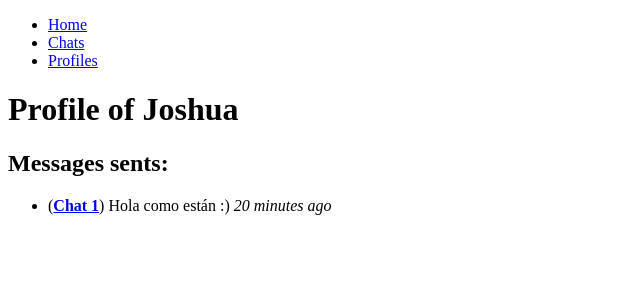
After one commit to JoshuaCarrera/ChatWeb, a Django app: page /home/profile/2 in a window 1280 px wide. The commit adds this page. Shown: the top 300 px of the page, without its empty margins (0-640 px from the left). Run offline with Django 4.2, Linux system fonts and the light colour scheme; data comes from the database, SQL or seed files in the repository.

Commit message:
Added profile page view

```diff
--- a/chat/models.py
+++ b/chat/models.py
@@ -16,7 +16,7 @@ class Chat(models.Model):
         return self.name
 
 class Message(models.Model):
-    sender = models.ForeignKey(Profile, related_name='messages_sent', on_delete=models.SET_NULL, null=True)
+    sender = models.ForeignKey(Profile, related_name='messages_sents', on_delete=models.SET_NULL, null=True)
     chat = models.ForeignKey(Chat, related_name='messages', on_delete=models.CASCADE, default=None)
     date_sent = models.DateTimeField(auto_now_add=True)
     text = models.TextField()
--- /dev/null
+++ b/chat/templates/base.html
@@ -0,0 +1,22 @@
+<!DOCTYPE html>
+<html lang="en">
+<head>
+    <meta charset="UTF-8">
+    <meta name="viewport" content="width=device-width, initial-scale=1.0">
+    <title>ChatWeb</title>
+</head>
+<body>
+    <nav>
+        <ul>
+            <li><a href="#">Home</a></li>
+            <li><a href="#">Chats</a></li>
+            <li><a href="#">Profiles</a></li>
+        </ul>
+    </nav>
+
+    {% block content %}
+
+    {% endblock %}
+
+</body>
+</html>
--- /dev/null
+++ b/chat/templates/profile.html
@@ -0,0 +1,21 @@
+{% extends "base.html" %}
+
+{% block content %}
+    <h1>
+        Profile of {{ profile.user.username }}
+    </h1>
+
+    <h2>
+        Messages sents:
+    </h2>
+    <div>
+        <ul>
+            {% load humanize %}
+            {% for message in messages_sents %}
+                <li>
+                    <p>(<a href="{% url 'chat_interaction_view' message.chat.id %}"><strong>{{message.chat.name}}</a></strong>) {{ message.text }} <em>{{ message.date_sent|timesince }} ago</em></p>
+                </li>
+            {% endfor %}
+        </ul>
+    </div>
+{% endblock %}
--- a/chat/urls.py
+++ b/chat/urls.py
@@ -3,5 +3,6 @@ from . import views
 
 urlpatterns = [
     path((''), views.home, name='home'),
-    path(('chat/<int:id>'), views.chat_interaction_view, name='chat_interaction_view')
+    path(('chat/<int:id>'), views.chat_interaction_view, name='chat_interaction_view'),
+    path(('profile/<int:id>'), views.profile_view, name='profile_view'),
 ]
--- a/chat/views.py
+++ b/chat/views.py
@@ -11,3 +11,9 @@ def chat_interaction_view(request, id):
     name_chat = Chat.objects.get(id=id).name
     context = {'messages': messages, 'name_chat': name_chat}
     return render(request, 'chat.html', context)
+
+def profile_view(request, id):
+    profile = Profile.objects.get(id=id)
+    messages_sents = Message.objects.filter(sender_id=id)
+    context = {'profile': profile, 'messages_sents': messages_sents}
+    return render(request, 'profile.html', context)
```
Also changed, not shown: chat/templates/chat.html (+5 -12 lines), chat/templates/index.html (+5 -12 lines).
